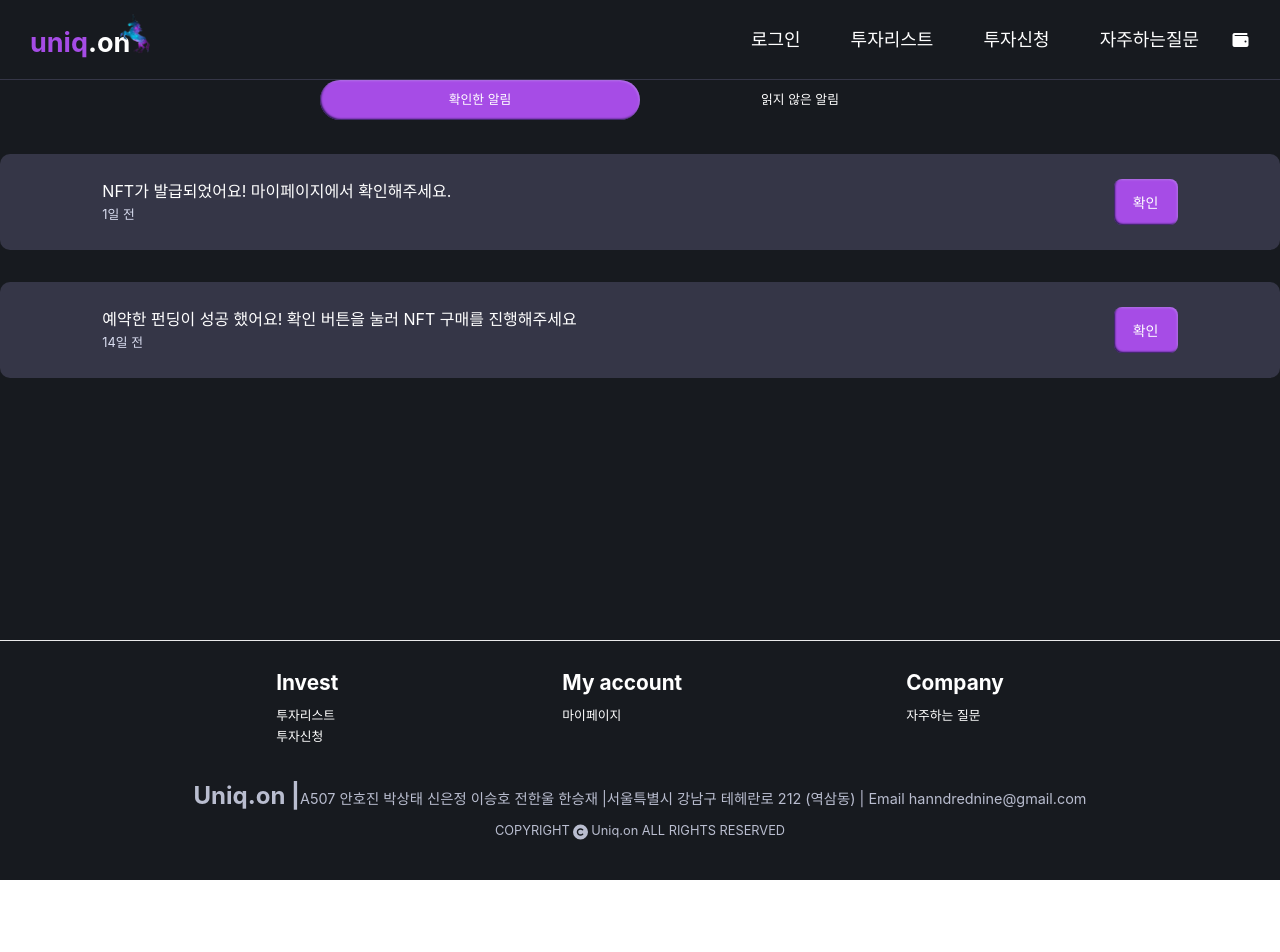
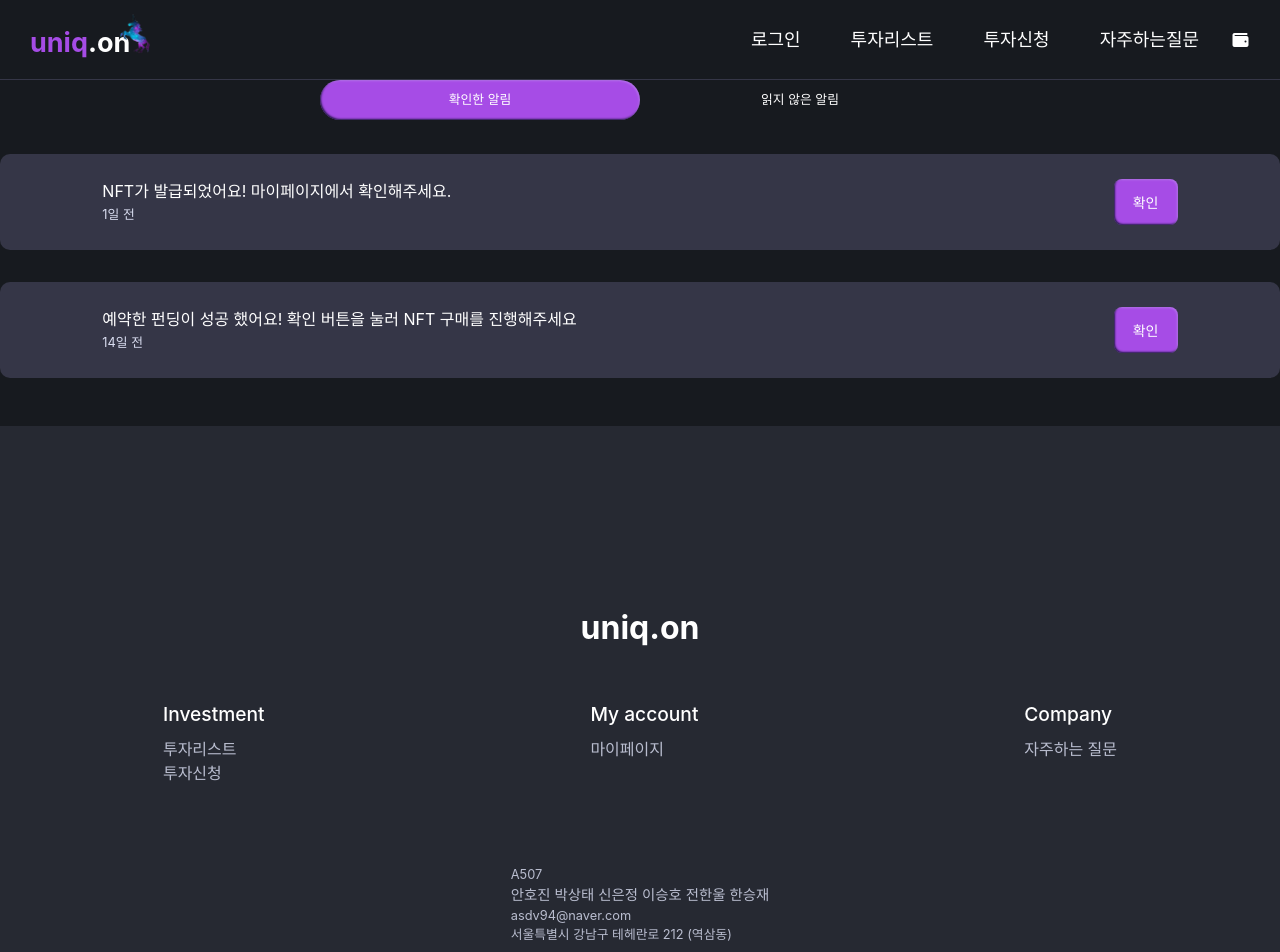
Before and after one commit to heptris/uniq.on, a Next.js app in the folder frontend/: page /alarm in a window 1280 px wide. Shown: the top 952 px of the page. Before the commit the page ends 880 px from the top, so only its background shows below. Built offline with nearby package versions, Linux system fonts and the light colour scheme; a web font is replaced by a local one.

Commit message:
:lipstick: [DESIGN] Footer

```diff
--- a/frontend/components/Footer/index.tsx
+++ b/frontend/components/Footer/index.tsx
@@ -1,6 +1,5 @@
-import React from "react";
 import { css, useTheme } from "@emotion/react";
-
+import styled from "@emotion/styled";
 import { FontAwesomeIcon } from "@fortawesome/react-fontawesome";
 import { faCopyright } from "@fortawesome/free-solid-svg-icons";
 
@@ -12,134 +11,135 @@ import Text from "@/components/Text";
  */
 function Footer() {
   const theme = useTheme();
+
   return (
-    <footer
-      css={css`
-        width: 100%;
-        height: 15rem;
-        display: flex;
-        flex-direction: column;
-        justify-content: center;
-        align-items: center;
-        color: ${theme.color.text.main};
-        .infolist {
-          margin: 0 7rem;
-        }
-        h1 {
-          font-size: 1.3rem;
-          font-weight: bold;
-          margin-bottom: 1rem;
-        }
-        p {
-          font-size: 0.8rem;
-          margin-bottom: 0.5rem;
-        }
-        span {
-          color: ${theme.color.text.sub};
-        }
-        .coinfo {
-          font-size: 0.9rem;
-        }
-        .infolist p {
-          &:hover {
-            color: ${theme.color.text.hover};
-            cursor: pointer;
-          }
-        }
-        @media screen and (max-width: 768px) {
-          height: 18rem;
-          .infolist {
-            margin: 0 1.3rem;
-          }
-          .coinfo {
-            display: flex;
-            flex-direction: column;
-            justify-content: center;
-            align-items: center;
-            line-height: 130%;
-          }
-          .slash {
-            visibility: hidden;
-          }
-        }
-      `}
-    >
-      <div
+    <FooterContainer>
+      <Text
+        as="h1"
+        role="logo"
         css={css`
-          width: 100%;
-          display: flex;
-          flex-direction: row;
-          justify-content: center;
-          align-items: flex-start;
-          margin: 1rem 0 2rem;
+          font-size: 2rem;
+          font-weight: 700;
         `}
       >
-        <div className="infolist">
-          <h1>Invest</h1>
-          <p>투자리스트</p>
-          <p>투자신청</p>
-        </div>
-        <div className="infolist">
-          <h1>My account</h1>
-          <p>마이페이지</p>
-        </div>
-        <div className="infolist">
-          <h1>Company</h1>
-          <p>자주하는 질문</p>
-        </div>
-      </div>
-      <div
-        css={css`
-          display: flex;
-          flex-direction: column;
-          justify-content: center;
-          align-items: center;
-          margin-bottom: 1rem;
-        `}
-      >
-        <div className="coinfo">
-          <span
-            css={css`
-              font-size: 1.5rem;
-              font-weight: 700;
-              margin-bottom: 2rem;
-            `}
-          >
-            Uniq.on <span className="slash">|</span>
-          </span>
-          <span>
-            A507 안호진 박상태 신은정 이승호 전한울 한승재{" "}
-            <span className="slash">|</span>
-          </span>
-          <span>
-            서울특별시 강남구 테헤란로 212 (역삼동){" "}
-            <span className="slash">|</span>
-          </span>
-          <span> Email hanndrednine@gmail.com</span>
-        </div>
-        <div
+        uniq.on
+      </Text>
+
+      <InfoContainer>
+        <InfoItem>
+          <Text as="h1" role="info-header">
+            Investment
+          </Text>
+          <ul>
+            <Text as="li">투자리스트</Text>
+            <Text as="li">투자신청</Text>
+          </ul>
+        </InfoItem>
+        <InfoItem>
+          <Text as="h1" role="info-header">
+            My account
+          </Text>
+          <ul>
+            <Text as="li">마이페이지</Text>
+          </ul>
+        </InfoItem>
+        <InfoItem>
+          <Text as="h1" role="info-header">
+            Company
+          </Text>
+          <ul>
+            <Text as="li">자주하는 질문</Text>
+          </ul>
+        </InfoItem>
+      </InfoContainer>
+
+      <Developers>
+        <Text as="h1">A507</Text>
+        <Text role="developers">안호진 박상태 신은정 이승호 전한울 한승재</Text>
+        <Text as="h2">asdv94@naver.com</Text>
+        <Text as="h3">서울특별시 강남구 테헤란로 212 (역삼동) </Text>
+      </Developers>
+
+      <Copyright>
+        <Text>COPYRIGHT</Text>
+        <FontAwesomeIcon
           css={css`
-            display: flex;
-            flex-direction: row;
-            justify-content: center;
-            align-items: center;
-            color: ${theme.color.text.sub};
-            margin-top: 1rem;
+            width: 15px;
+            margin: 0 0.2rem 0.5rem;
           `}
-        >
-          <p>COPYRIGHT</p>
-          <FontAwesomeIcon
-            css={css`
-              width: 15px;
-              margin: 0 0.2rem 0.5rem;
-            `}
-            icon={faCopyright}
-          />
-          <p> Uniq.on ALL RIGHTS RESERVED</p>
-        </div>
-      </div>
-    </footer>
+          icon={faCopyright}
+        />
+        <Text>uniq.on ALL RIGHTS RESERVED</Text>
+      </Copyright>
+    </FooterContainer>
   );
 }
 
+const FooterContainer = styled.footer`
+  border: 0;
+  margin: 3rem 0 0 0;
+  width: 100%;
+  height: 50rem;
+  display: flex;
+  flex-direction: column;
+  justify-content: center;
+  align-items: center;
+  color: ${({ theme }) => theme.color.text.main};
+  background-color: ${({ theme }) => theme.color.background.card};
+`;
+const InfoContainer = styled.div`
+  width: 100%;
+  display: flex;
+  justify-content: space-around;
+  margin-top: 3rem;
+`;
+const InfoItem = styled.div`
+  h1 {
+    font-size: 1.2rem;
+    font-weight: 500;
+    margin-bottom: 0.5rem;
+  }
+  ul {
+    li {
+      color: ${({ theme }) => theme.color.text.sub};
+
+      &:hover {
+        text-decoration: underline;
+      }
+    }
+  }
+`;
+const Developers = styled.div`
+  display: flex;
+  flex-direction: column;
+  margin-top: 5rem;
+
+  h1,
+  span,
+  h2,
+  h3 {
+    color: ${({ theme }) => theme.color.text.sub};
+  }
+  h1 {
+    font-size: 0.8rem;
+  }
+  span {
+    font-size: 0.9rem;
+  }
+  h2,
+  h3 {
+    font-size: 0.8rem;
+  }
+`;
+const Copyright = styled.div`
+  display: flex;
+  align-items: center;
+  margin-top: 5rem;
+  color: ${({ theme }) => theme.color.text.sub};
+
+  span {
+    color: ${({ theme }) => theme.color.text.sub};
+  }
+`;
+
 export default Footer;
```
